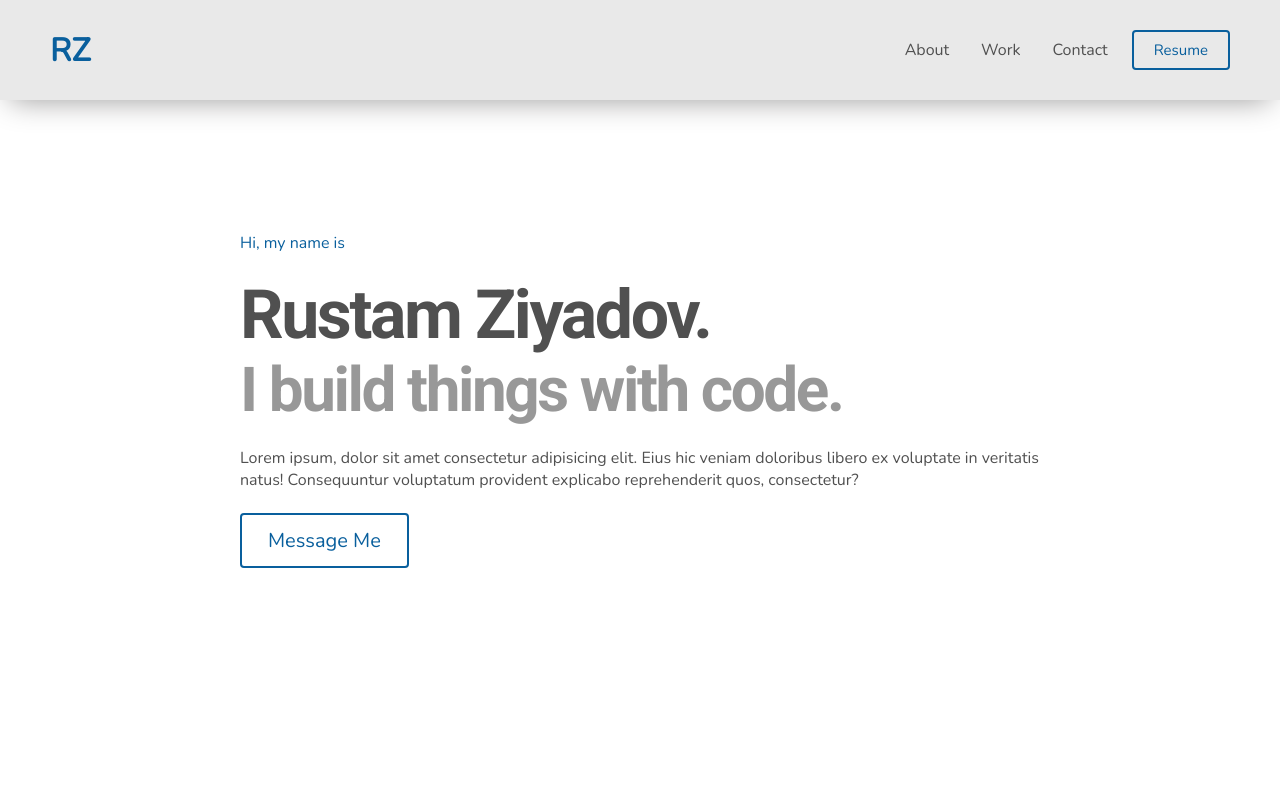
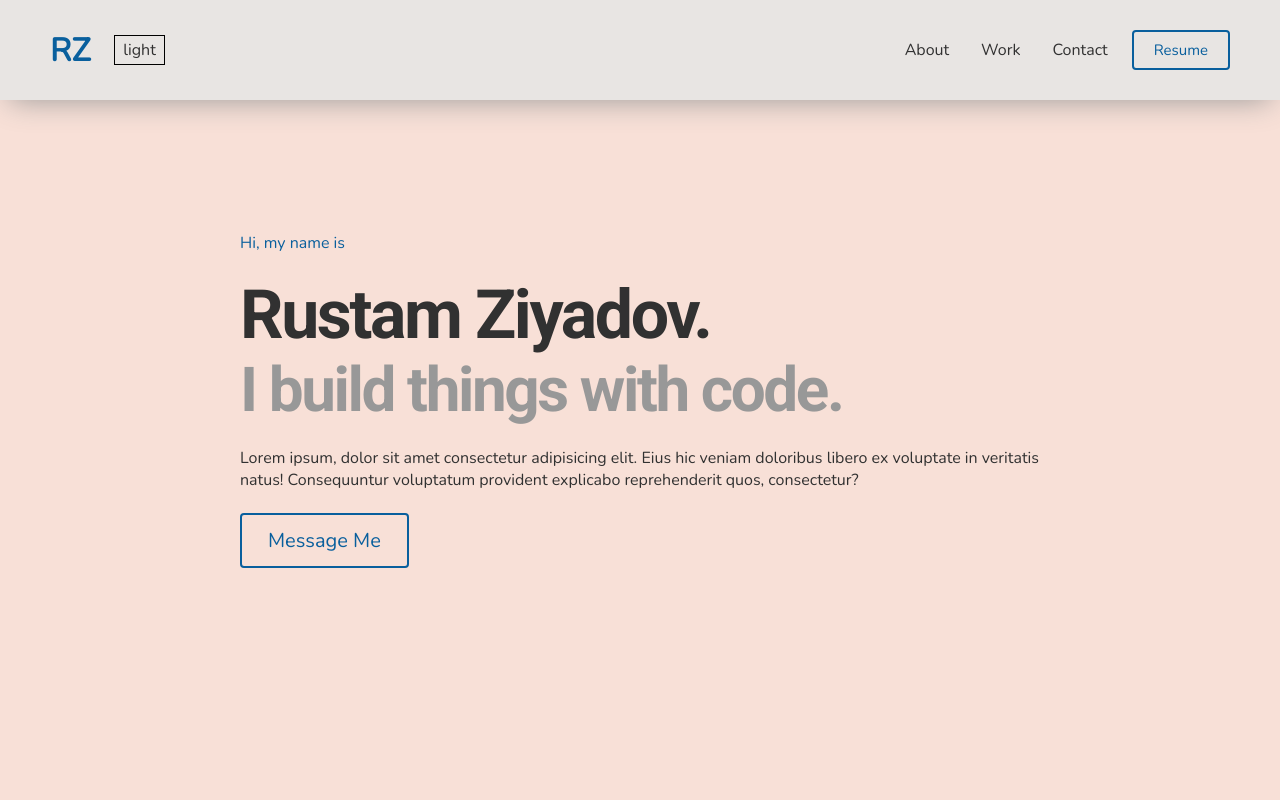
Before and after one commit to zyderus/portfolio-2021, a Next.js app: page / in a window 1280 px wide. Shown: the top 800 px of the page. Built offline with nearby package versions, Linux system fonts and the light colour scheme.

Commit message:
dark theme toggle

```diff
--- a/components/Navbar.tsx
+++ b/components/Navbar.tsx
@@ -6,32 +6,52 @@ import Button from './Button'
 const Navbar = () => {
   const [click, setClick] = useState(false)
   const [button, setButton] = useState(true)
+  const [isDark, setIsDark] = useState(false)
 
   const handleClick = () => setClick(!click)
   const closeMobileMenu = () => setClick(false)
   const showButton = () => (window.innerWidth <= 768 ? setButton(false) : setButton(true))
+  const toggleTheme = () => setIsDark(!isDark)
+
+  // Theme manipulation
+  const setTheme = (theme: any) => {
+    theme = theme ? 'dark' : ''
+    document.documentElement.className = theme
+    localStorage.setItem('theme', theme)
+  }
+  const getTheme = () => {
+    const theme: any = localStorage.getItem('theme')
+    setIsDark(theme)
+  }
 
   if (typeof window !== 'undefined') {
     window.addEventListener('resize', showButton)
   }
 
-  useEffect(() => {
-    showButton()
-  }, [])
+  useEffect(() => showButton(), [])
+  useEffect(() => getTheme(), [])
+  useEffect(() => setTheme(isDark), [isDark])
 
   return (
     <>
       <nav className={styles.navbar}>
-        <div>
+        <div className={styles.logoContainer}>
           <Link href='/'>
             <a className={styles.navbarLogo} onClick={closeMobileMenu}>
               RZ <i className='fab fa-typo3'></i>
             </a>
           </Link>
+          <div className={styles.themeContainer}>
+            <div className={styles.themeBtn} onClick={toggleTheme}>
+              {isDark ? 'dark' : 'light'}
+            </div>
+          </div>
+
           <div className={styles.menuIcon} onClick={handleClick}>
             <i className={click ? 'fas fa-times' : 'fas fa-bars'}></i>
           </div>
         </div>
+
         <ul className={click ? styles.navMenu + ' ' + styles.active : styles.navMenu}>
           <li className={styles.navItem}>
             <Link href='/about'>
--- a/styles/Navbar.module.css
+++ b/styles/Navbar.module.css
@@ -6,6 +6,10 @@
   width: 100%;
   /* position: sticky; */
   /* top: 0; */
+}
+
+.logoContainer {
+  display: flex;
 }
 
 .navbarLogo {
@@ -18,6 +22,21 @@
   display: flex;
   align-items: center;
   transition: var(--transition);
+}
+
+.themeContainer {
+  display: flex;
+  align-items: center;
+}
+
+.themeBtn {
+  border: 1px solid #000;
+  margin-left: 1rem;
+  padding: 0.2rem 0.5rem;
+  cursor: pointer;
+}
+.themeBtn:hover {
+  background-color: lightblue;
 }
 
 .navMenu {
--- a/styles/globals.css
+++ b/styles/globals.css
@@ -1,11 +1,14 @@
 :root {
+  --primary: #313131;
+  --bg-primary: #f8e0d7;
+
   --nav-height: 100px;
-  --primary: #505050;
+  /* --primary: #505050; */
   --secondary: #989898;
-  --bg-primary: #fff;
+  /* --bg-primary: #fff; */
   --bg-secondary: #ececec;
   --accent: #095f9d;
-  --nav-color: hsla(0, 0%, 90%, 0.85);
+  --nav-color: rgba(230, 230, 230, 0.851);
   --shadow-color: rgba(2, 12, 27, 0.7);
   --border-radius: 4px;
   --transition: all 0.25s cubic-bezier(0.645, 0.045, 0.355, 1);
@@ -17,6 +20,25 @@
   /* Scrollbar */
   --scrollbar-background: #ececec;
   --scrollbar-thumb: #bcbcbc;
+  --scrollbar-thumb-hover: #555;
+  --shadow-color: rgb(153, 152, 152);
+  --box-shadow: 0 10px 30px -10px black;
+}
+
+:root.dark {
+  --primary: #ddd;
+  --color-primary: #ddd;
+  --secondary: #f1f1f1;
+  --bg-primary: #555;
+  --bg-secondary: #333;
+  --nav-color: #333;
+  --accent: coral;
+  --nav-color: rgba(66, 66, 66, 0.851);
+
+  /* Scrollbar */
+  --scrollbar-background: var(--bg-secondary);
+  --scrollbar-thumb: #bcbcbc;
+  --scrollbar-thumb-hover: var(--accent);
   --shadow-color: rgb(153, 152, 152);
   --box-shadow: 0 10px 30px -10px black;
 }
@@ -33,7 +55,7 @@
 }
 
 ::-webkit-scrollbar-thumb:hover {
-  background: #555;
+  background: var(--scrollbar-thumb-hover);
 }
 
 ::-webkit-scrollbar-track {
@@ -50,12 +72,13 @@
   margin: 0;
   padding: 0;
   font-family: 'Nunito', sans-serif;
-  color: var(--primary);
 }
 
-/* html {
-  scroll-behavior: smooth;
-} */
+html {
+  /* scroll-behavior: smooth; */
+  color: var(--primary);
+  background-color: var(--bg-primary);
+}
 
 h1 {
   font-family: 'Roboto', sans-serif;
```
